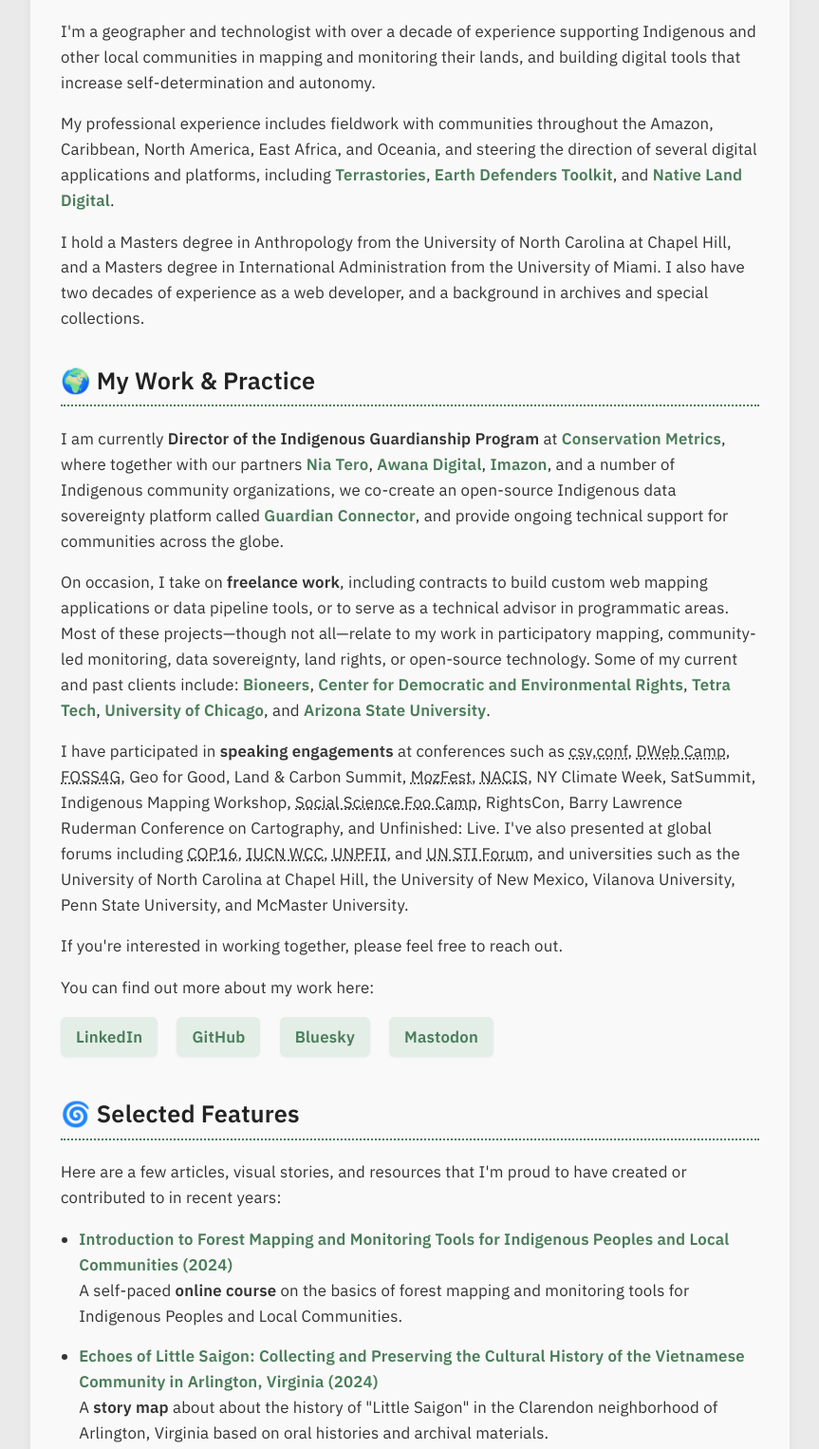
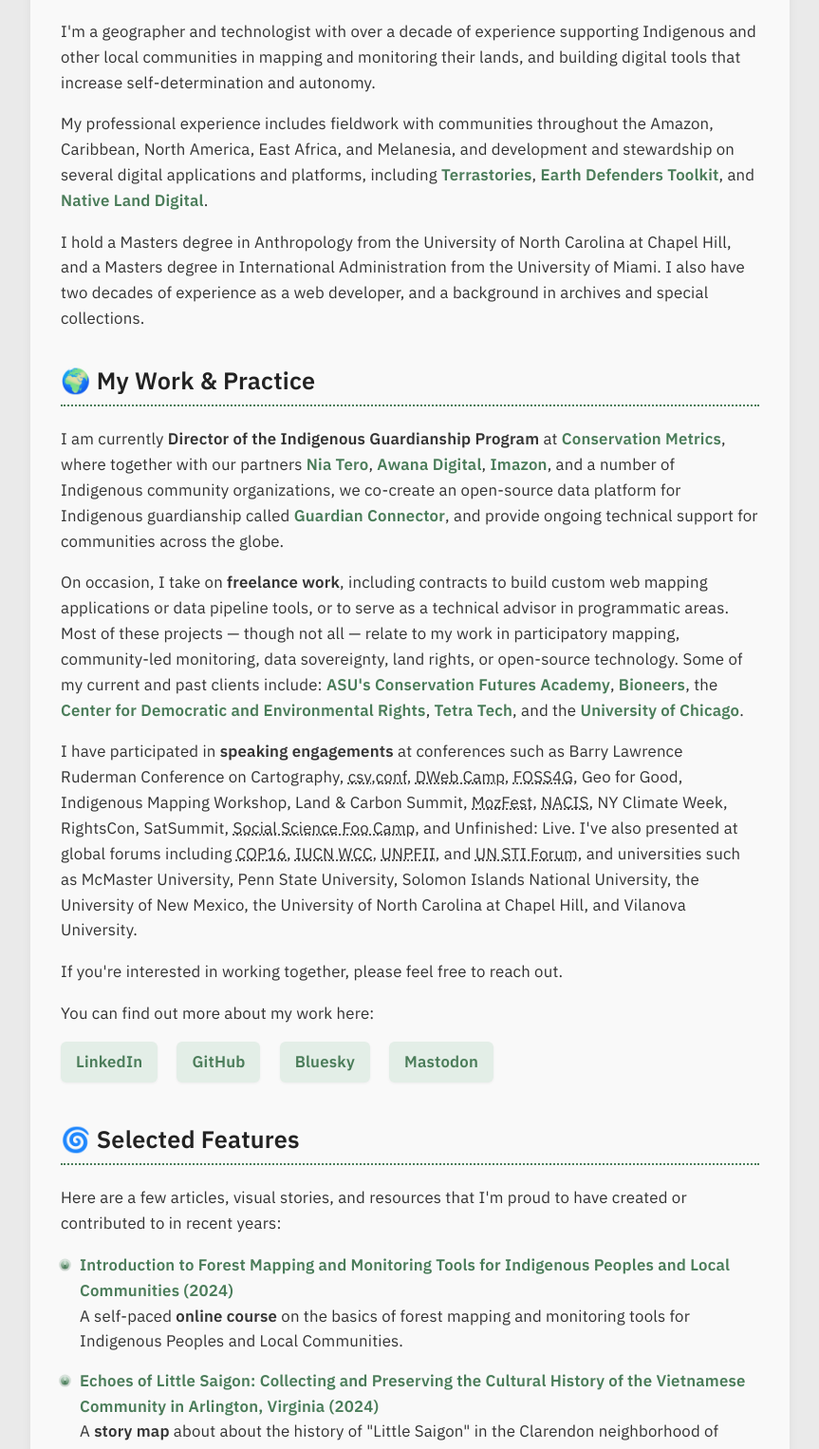
Before and after one commit to rudokemper/rudokemper.github.io, a website: page index.html in a window 1280 px wide. Shown: the part 744-2270 px from the top of the page at 95% size, without its empty margins (208-1071 px from the left). Drawn offline with Linux system fonts and the light colour scheme.

Commit message:
Minor improvements

```diff
--- a/index.html
+++ b/index.html
@@ -65,8 +65,8 @@
       </p>
       <p>
         My professional experience includes fieldwork with communities throughout the Amazon,
-        Caribbean, North America, East Africa, and Oceania, and steering the direction of several
-        digital applications and platforms, including
+        Caribbean, North America, East Africa, and Melanesia, and development and stewardship on
+        several digital applications and platforms, including
         <a
           href="https://terrastories.app"
           title="Terrastories"
@@ -118,8 +118,8 @@
         >,
         <a href="https://imazon.org.br" title="Imazon" target="_blank" rel="noopener noreferrer"
           >Imazon</a
-        >, and a number of Indigenous community organizations, we co-create an open-source
-        Indigenous data sovereignty platform called
+        >, and a number of Indigenous community organizations, we co-create an open-source data
+        platform for Indigenous guardianship called
         <a
           href="https://guardianconnector.net"
           title="Guardian Connector"
@@ -131,12 +131,19 @@
       <p>
         On occasion, I take on <strong>freelance work</strong>, including contracts to build custom
         web mapping applications or data pipeline tools, or to serve as a technical advisor in
-        programmatic areas. Most of these projects—though not all—relate to my work in participatory
-        mapping, community-led monitoring, data sovereignty, land rights, or open-source technology.
-        Some of my current and past clients include:
+        programmatic areas. Most of these projects — though not all — relate to my work in
+        participatory mapping, community-led monitoring, data sovereignty, land rights, or
+        open-source technology. Some of my current and past clients include:
+        <a
+          href="https://cfa.asu.edu/"
+          title="ASU's Conservation Futures Academy"
+          target="_blank"
+          rel="noopener noreferrer"
+          >ASU's Conservation Futures Academy</a
+        >,
         <a href="https://bioneers.org" title="Bioneers" target="_blank" rel="noopener noreferrer"
           >Bioneers</a
-        >,
+        >, the
         <a
           href="https://www.centerforenvironmentalrights.org/"
           title="Center for Democratic and Environmental Rights"
@@ -150,35 +157,28 @@
           target="_blank"
           rel="noopener noreferrer"
           >Tetra Tech</a
-        >,
+        >, and the
         <a
           href="https://www.uchicago.edu/"
           title="University of Chicago"
           target="_blank"
           rel="noopener noreferrer"
           >University of Chicago</a
-        >, and
-        <a
-          href="https://www.asu.edu/"
-          title="Arizona State University"
-          target="_blank"
-          rel="noopener noreferrer"
-          >Arizona State University</a
         >.
       </p>
       <p>
-        I have participated in <strong>speaking engagements</strong> at conferences such as
-        <abbr title="CSV Conference">csv,conf</abbr>,
+        I have participated in <strong>speaking engagements</strong> at conferences such as Barry
+        Lawrence Ruderman Conference on Cartography, <abbr title="CSV Conference">csv,conf</abbr>,
         <abbr title="Decentralized Web Camp">DWeb Camp</abbr>,
-        <abbr title="Free and Open Source Software for Geospatial">FOSS4G</abbr>, Geo for Good, Land
-        & Carbon Summit, <abbr title="Mozilla Festival">MozFest</abbr>,
+        <abbr title="Free and Open Source Software for Geospatial">FOSS4G</abbr>, Geo for Good,
+        Indigenous Mapping Workshop, Land & Carbon Summit,
+        <abbr title="Mozilla Festival">MozFest</abbr>,
         <abbr title="North American Cartographic Information Society">NACIS</abbr>, NY Climate Week,
-        SatSummit, Indigenous Mapping Workshop,
+        RightsCon, SatSummit,
         <abbr
           title="An annual, invite-only, participant-driven unconference co-organized by O'Reilly Media, SAGE Publishing, and Meta since 2018."
           >Social Science Foo Camp</abbr
-        >, RightsCon, Barry Lawrence Ruderman Conference on Cartography, and Unfinished: Live. I've
-        also presented at global forums including
+        >, and Unfinished: Live. I've also presented at global forums including
         <abbr title="Conference of the Parties to the Convention on Biological Diversity"
           >COP16</abbr
         >,
@@ -188,8 +188,9 @@
         <abbr
           title="United Nations Multi-stakeholder Forum on Science, Technology, and Innovation for the Sustainable Development Goals"
           >UN STI Forum</abbr
-        >, and universities such as the University of North Carolina at Chapel Hill, the University
-        of New Mexico, Vilanova University, Penn State University, and McMaster University.
+        >, and universities such as McMaster University, Penn State University, Solomon Islands
+        National University, the University of New Mexico, the University of North Carolina at
+        Chapel Hill, and Vilanova University.
       </p>
       <p>If you're interested in working together, please feel free to reach out.</p>
       <p>You can find out more about my work here:</p>
--- a/styles/main.css
+++ b/styles/main.css
@@ -74,11 +74,35 @@
 }
 
 ul {
-  padding-left: 1.2rem;
+  margin: 1rem 0 1.5rem;
+  padding-left: 0;
+  list-style: none;
 }
 
 ul li {
-  margin-bottom: 1rem;
+  margin: 0.9rem 0;
+  position: relative;
+  padding-left: 1.25rem;
+}
+
+ul li::before {
+  content: "";
+  position: absolute;
+  left: 0;
+  top: 0.8em;
+  width: 0.55rem;
+  height: 0.55rem;
+  border-radius: 999px;
+  background: conic-gradient(from 180deg, var(--accent), var(--link-hover-bg), var(--accent));
+  box-shadow:
+    0 1px 2px rgba(0, 0, 0, 0.16),
+    0 0 0 2px rgba(74, 124, 89, 0.18);
+  transform: translateY(-50%);
+  transition: transform 0.15s ease;
+}
+
+ul li:hover::before {
+  transform: translateY(-50%) scale(1.12);
 }
 
 figure {
```
